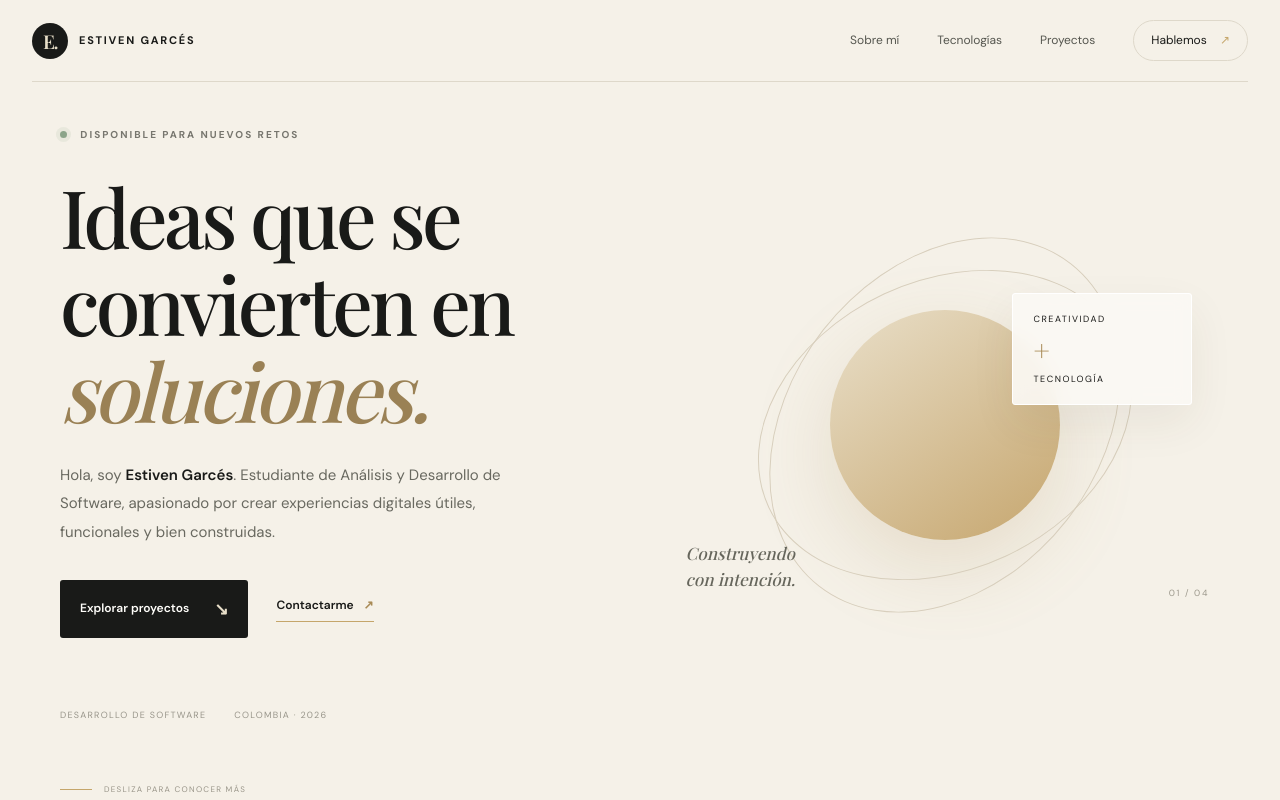
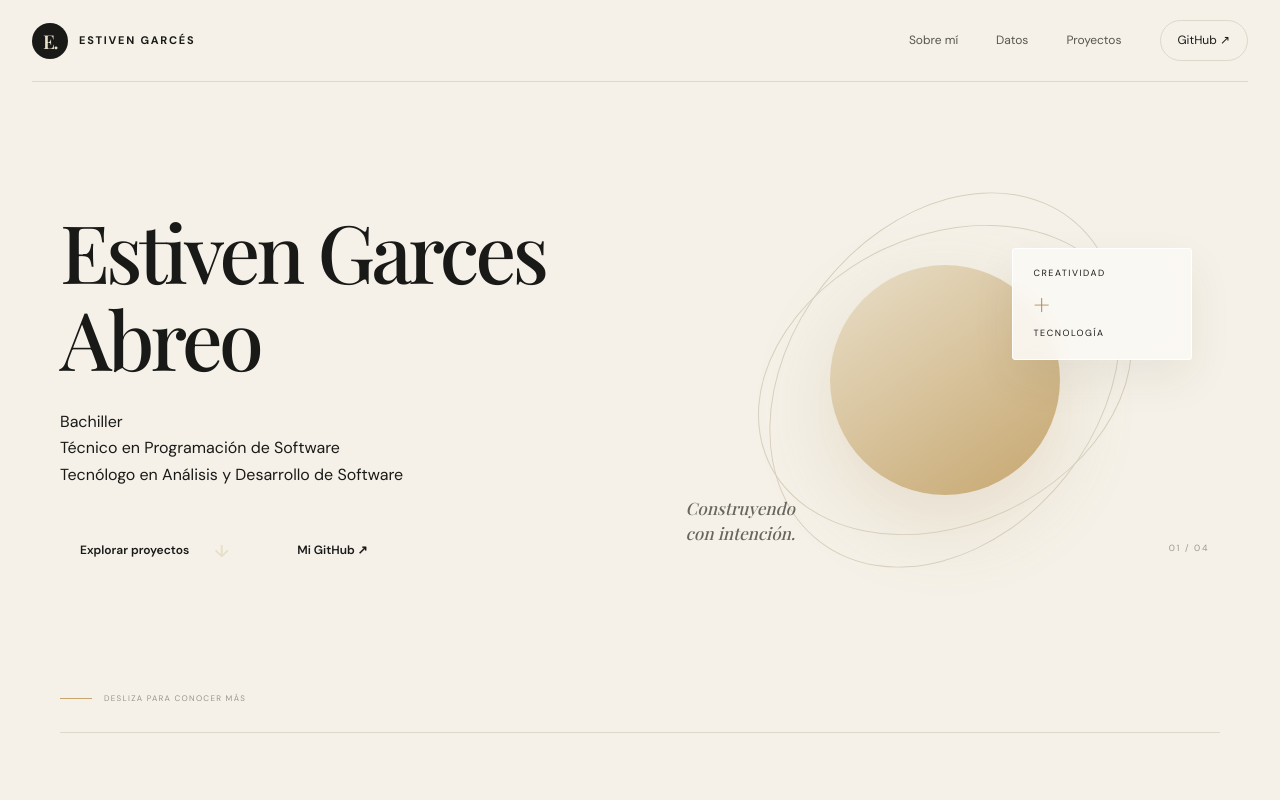
Before and after one commit to EstivenG1/Mi-Portafolio, a plain HTML site: page index.html in a window 1280 px wide. Shown: the top 800 px of the page. Drawn offline with nearby package versions, Linux system fonts and the light colour scheme.

Commit message:
Actualiza contenido del portafolio según diseño de Figma

```diff
--- a/index.html
+++ b/index.html
@@ -3,7 +3,7 @@
 <head>
   <meta charset="UTF-8">
   <meta name="viewport" content="width=device-width, initial-scale=1.0">
-  <meta name="theme-color" content="#f5f1e8">
+  <meta name="theme-color" content="#191a18">
   <meta name="description" content="Portafolio de Estiven Garcés, desarrollador de software. Proyectos, tecnologías y contacto.">
   <title>Estiven Garcés | Desarrollador de software</title>
   <link rel="preconnect" href="https://fonts.googleapis.com">
@@ -18,23 +18,21 @@
       <button class="menu-toggle" id="menuToggle" aria-label="Abrir menú" aria-expanded="false">☰</button>
       <div class="nav-links" id="navLinks">
         <a href="#sobre-mi">Sobre mí</a>
-        <a href="#tecnologias">Tecnologías</a>
+        <a href="#datos">Datos</a>
         <a href="#proyectos">Proyectos</a>
-        <a class="nav-contact" href="#contacto">Hablemos <span>↗</span></a>
+        <a class="nav-contact" href="https://github.com/EstivenG1" target="_blank" rel="noopener noreferrer">GitHub ↗</a>
       </div>
     </nav>
 
     <main>
       <section class="hero section-wrap" id="inicio">
         <div class="hero-copy">
-          <p class="eyebrow"><span class="status-dot"></span> DISPONIBLE PARA NUEVOS RETOS</p>
-          <h1>Ideas que se convierten en <em>soluciones.</em></h1>
-          <p class="hero-description">Hola, soy <strong>Estiven Garcés</strong>. Estudiante de Análisis y Desarrollo de Software, apasionado por crear experiencias digitales útiles, funcionales y bien construidas.</p>
+          <h1>Estiven Garces Abreo</h1>
+          <p class="hero-education">Bachiller<br>Técnico en Programación de Software<br>Tecnólogo en Análisis y Desarrollo de Software</p>
           <div class="hero-actions">
-            <a class="button button-dark" href="#proyectos">Explorar proyectos <span>↘</span></a>
-            <a class="text-link" href="mailto:estivenabreo@gmail.com">Contactarme <span>↗</span></a>
+            <a class="button button-gold" href="#proyectos">Explorar proyectos <span>↓</span></a>
+            <a class="button button-outline" href="https://github.com/EstivenG1" target="_blank" rel="noopener noreferrer">Mi GitHub ↗</a>
           </div>
-          <div class="hero-meta"><span>DESARROLLO DE SOFTWARE</span><span>COLOMBIA · 2026</span></div>
         </div>
         <div class="hero-art" aria-label="Composición gráfica abstracta">
           <div class="art-orbit orbit-one"></div><div class="art-orbit orbit-two"></div>
@@ -58,13 +56,7 @@
         <div class="about-note"><span class="note-star">✳</span><span>Aprender. Crear. Mejorar.<br><strong>Repetir.</strong></span></div>
       </section>
 
-      <section class="tech section-wrap" id="tecnologias">
-        <div class="section-kicker">02 — HERRAMIENTAS</div>
-        <div class="section-heading"><h2>Tecnologías con las<br><em>que construyo.</em></h2><p>Herramientas presentes en mis proyectos y en mi proceso de aprendizaje.</p></div>
-        <div class="tech-list">
-          <span>HTML5</span><span>CSS3</span><span>JavaScript</span><span>Python</span><span>Flask</span><span>PHP</span><span>Node.js</span><span>C# / .NET</span><span>SQLite</span><span>Git & GitHub</span>
-        </div>
-      </section>
+
 
       <section class="projects section-wrap" id="proyectos">
         <div class="section-kicker">03 — SELECCIÓN DE TRABAJO</div>
@@ -109,16 +101,20 @@
             <div class="project-info"><div class="project-topline"><span>04 / EXPERIENCIA COMERCIAL</span><span class="project-symbol">↗</span></div><h3>m-collections</h3><p>Vitrina digital para explorar productos de hogar y cuidado, consultar un catálogo y facilitar pedidos por WhatsApp.</p><div class="tag-list"><span>HTML</span><span>JavaScript</span><span>Tailwind CSS</span></div><div class="project-actions"><a href="https://github.com/EstivenG1/m-collections" target="_blank" rel="noopener noreferrer">Ver repositorio ↗</a><button class="preview-button" data-preview="collections">Vista previa</button></div></div>
           </article>
         </div>
-        <p class="projects-footnote">Las vistas de las tarjetas son representaciones visuales del proyecto. Cuando exista una demo pública compatible, se podrá abrir desde la vista previa.</p>
+
       </section>
 
+      <section class="data-section section-wrap" id="datos">
+        <div class="data-copy"><h2>Análisis de datos</h2><p>Aprendizaje autónomo / Explorando</p></div>
+        <div class="data-chart" aria-hidden="true"><svg viewBox="0 0 720 260" preserveAspectRatio="none"><path class="chart-grid" d="M0 60H720 M0 130H720 M0 200H720"/><path class="chart-line" d="M20 110 C70 250 100 230 160 90 S270 45 340 150 S410 170 470 35 S550 130 610 100 S675 95 700 5"/></svg></div>
+      </section>
       <section class="contact section-wrap" id="contacto">
         <div class="section-kicker">04 — CONTACTO</div>
-        <div class="contact-panel"><div><p class="eyebrow">¿TIENES UNA IDEA EN MENTE?</p><h2>Hagamos algo<br><em>que valga la pena.</em></h2></div><a class="contact-circle" href="mailto:estivenabreo@gmail.com" aria-label="Escribir correo">↗</a><div class="contact-bottom"><a href="mailto:estivenabreo@gmail.com">estivenabreo@gmail.com</a><span>MEDELLÍN, COLOMBIA</span></div></div>
+        <div class="contact-panel"><div><p class="eyebrow">MI CONTACTO</p><h2>Estiven Garces Abreo</h2><p class="contact-study">Técnico en Programación<br>Tecnólogo en Análisis y Desarrollo</p><a class="text-link contact-mail" href="mailto:estivenabreo@gmail.com">estivenabreo@gmail.com ↗</a></div><a class="contact-circle" href="mailto:estivenabreo@gmail.com" aria-label="Escribir correo">↗</a><div class="contact-bottom"><a href="mailto:estivenabreo@gmail.com">Escríbeme</a><span>COLOMBIA</span></div></div>
       </section>
     </main>
 
-    <footer class="footer section-wrap"><a class="brand" href="#inicio"><span class="brand-mark">E.</span><span>ESTIVEN GARCÉS</span></a><span>Diseñado y construido con intención · 2026</span><a href="https://github.com/EstivenG1" target="_blank" rel="noopener noreferrer">GITHUB ↗</a></footer>
+    <footer class="footer section-wrap"><a class="brand" href="#inicio"><span class="brand-mark">E.</span><span>ESTIVEN GARCÉS</span></a><span>Portafolio personal · 2026</span><a href="https://github.com/EstivenG1" target="_blank" rel="noopener noreferrer">GITHUB ↗</a></footer>
   </div>
 
   <div class="preview-modal" id="previewModal" aria-hidden="true" role="dialog" aria-modal="true" aria-labelledby="previewTitle">
```
